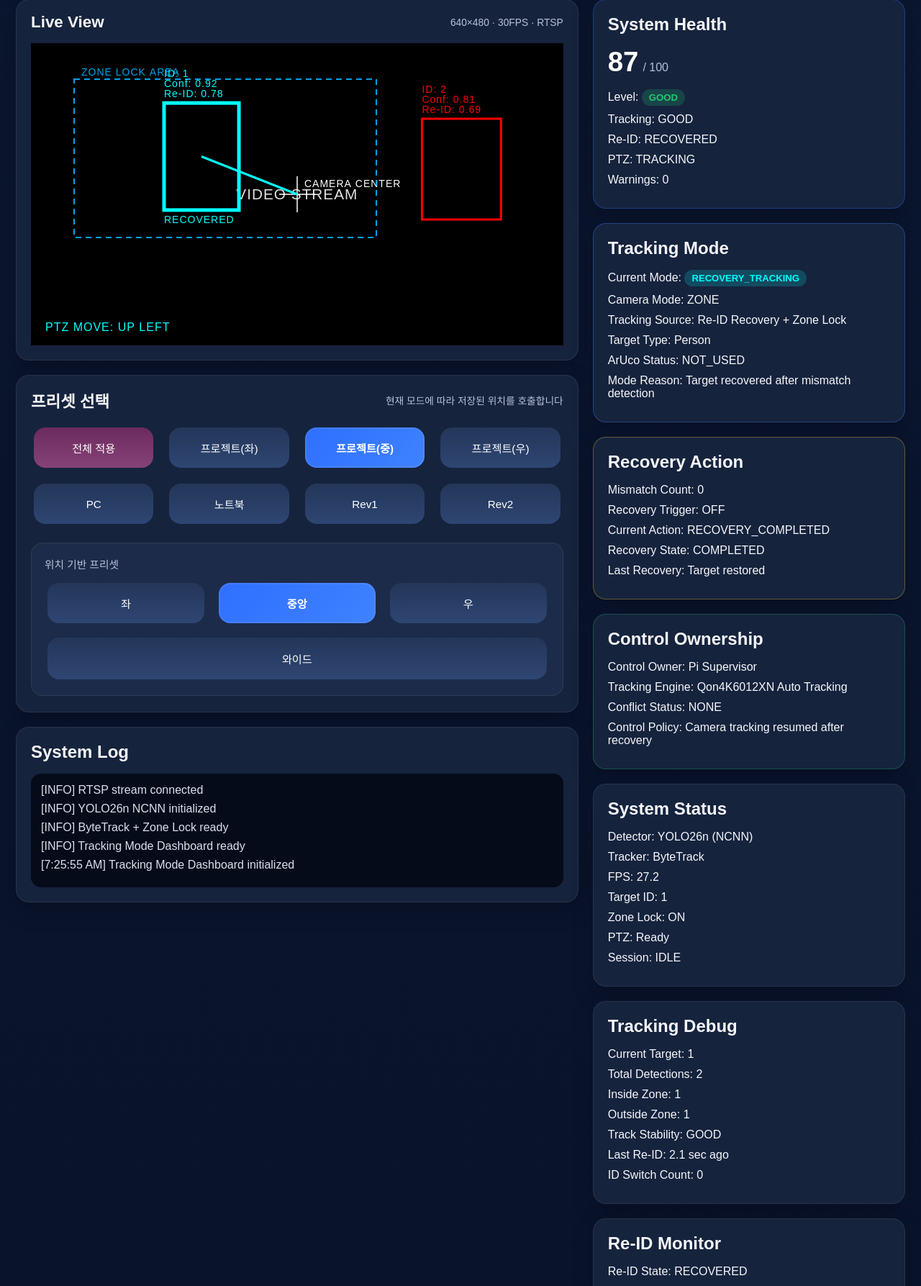
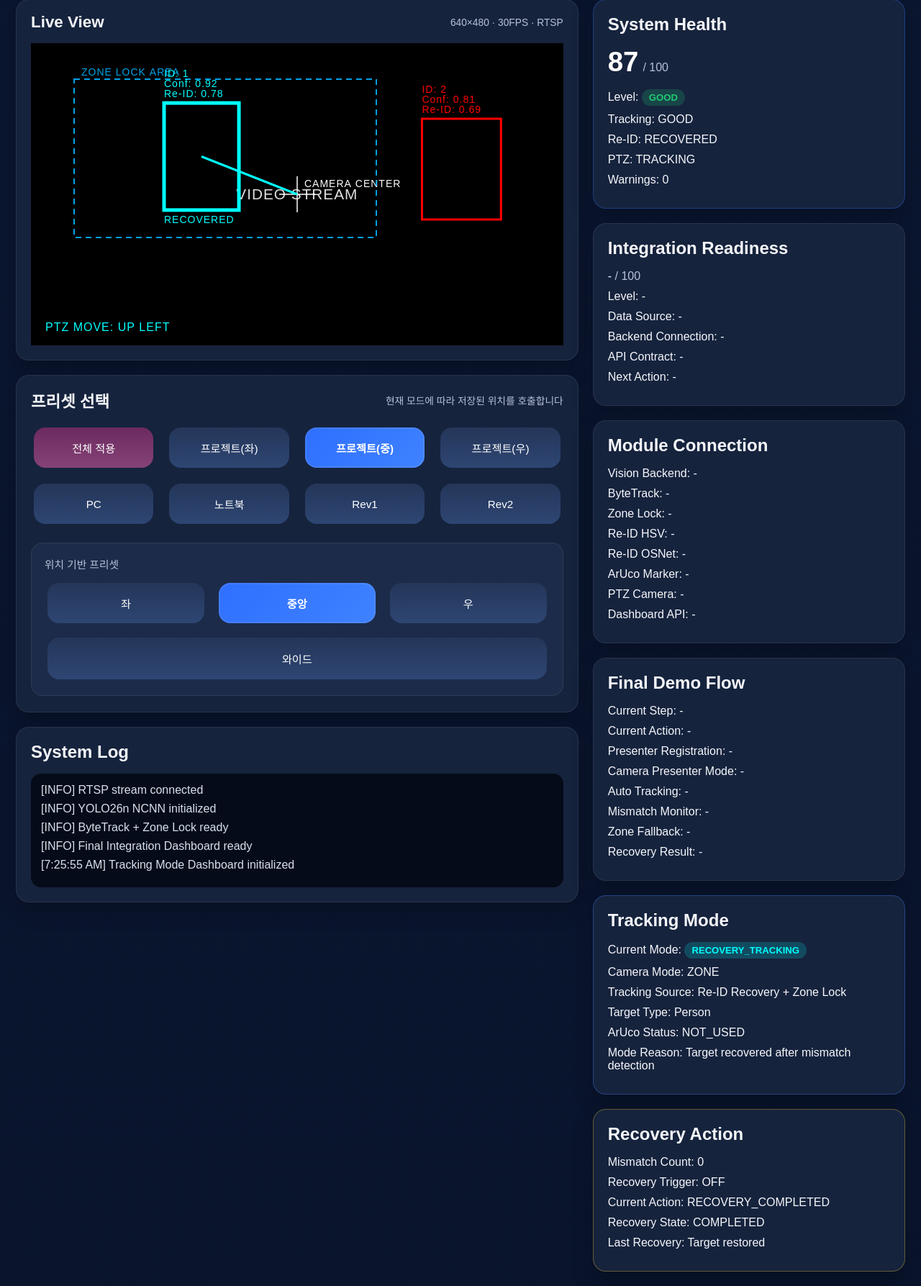
Before and after one commit to jaehyeon-s/PTZ_Speaker_Tracking, a FastAPI app: page / in a window 1280 px wide. Shown: the part 126-1913 px from the top of the page at 72% size. Run offline with FastAPI, Linux system fonts and the light colour scheme.

Commit message:
최종 통합 점검 대시보드 UI 추가

```diff
--- a/src/api/dashboard/templates/index.html
+++ b/src/api/dashboard/templates/index.html
@@ -69,7 +69,7 @@
                     <p>[INFO] RTSP stream connected</p>
                     <p>[INFO] YOLO26n NCNN initialized</p>
                     <p>[INFO] ByteTrack + Zone Lock ready</p>
-                    <p>[INFO] Tracking Mode Dashboard ready</p>
+                    <p>[INFO] Final Integration Dashboard ready</p>
                 </div>
             </div>
         </div>
@@ -87,6 +87,43 @@
                 <p>Re-ID: <span id="healthReidValue">-</span></p>
                 <p>PTZ: <span id="healthPtzValue">-</span></p>
                 <p>Warnings: <span id="healthWarningsValue">-</span></p>
+            </div>
+
+            <div class="status-card integration-card">
+                <h2>Integration Readiness</h2>
+                <div class="integration-score-wrap">
+                    <span id="integrationScoreValue" class="integration-score">-</span>
+                    <span class="health-total">/ 100</span>
+                </div>
+                <p>Level: <span id="integrationLevelValue" class="integration-badge">-</span></p>
+                <p>Data Source: <span id="dataSourceValue">-</span></p>
+                <p>Backend Connection: <span id="backendConnectionValue">-</span></p>
+                <p>API Contract: <span id="apiContractValue">-</span></p>
+                <p>Next Action: <span id="nextActionValue">-</span></p>
+            </div>
+
+            <div class="status-card module-card">
+                <h2>Module Connection</h2>
+                <p>Vision Backend: <span id="visionBackendValue">-</span></p>
+                <p>ByteTrack: <span id="bytetrackValue">-</span></p>
+                <p>Zone Lock: <span id="zoneModuleValue">-</span></p>
+                <p>Re-ID HSV: <span id="reidHsvValue">-</span></p>
+                <p>Re-ID OSNet: <span id="reidOsnetValue">-</span></p>
+                <p>ArUco Marker: <span id="arucoModuleValue">-</span></p>
+                <p>PTZ Camera: <span id="ptzCameraValue">-</span></p>
+                <p>Dashboard API: <span id="dashboardApiValue">-</span></p>
+            </div>
+
+            <div class="status-card demo-card">
+                <h2>Final Demo Flow</h2>
+                <p>Current Step: <span id="demoStepValue">-</span></p>
+                <p>Current Action: <span id="demoActionValue">-</span></p>
+                <p>Presenter Registration: <span id="presenterRegistrationValue">-</span></p>
+                <p>Camera Presenter Mode: <span id="cameraPresenterModeValue">-</span></p>
+                <p>Auto Tracking: <span id="autoTrackingValue">-</span></p>
+                <p>Mismatch Monitor: <span id="mismatchMonitorValue">-</span></p>
+                <p>Zone Fallback: <span id="zoneFallbackValue">-</span></p>
+                <p>Recovery Result: <span id="recoveryResultValue">-</span></p>
             </div>
 
             <div class="status-card mode-card">
```
